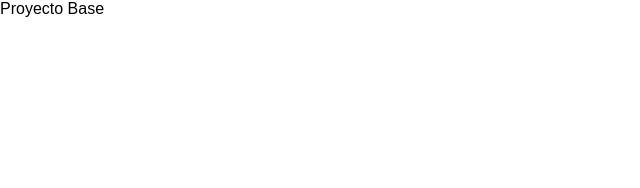
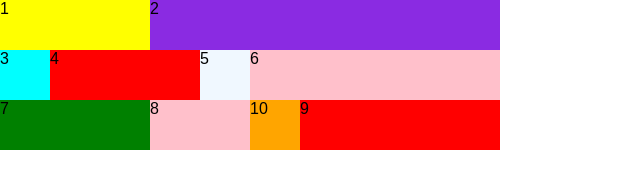
Before and after one commit to Lesricol/grid, a plain HTML site: page index.html in a window 1280 px wide. Shown: the whole page, without its empty margins (0-640 px from the left). Drawn offline with Linux system fonts and the light colour scheme.

Commit message:
grid entendido

```diff
--- a/css/styles.css
+++ b/css/styles.css
@@ -20,3 +20,70 @@ body {
   margin: 0;
   font-family: sans-serif;
 }
+
+.grid-container {
+  display: grid;
+  grid-template-columns: repeat(10, 50px);
+  grid-template-rows: repeat(3, 50px);
+  background-color: orange;
+  width: 500px;
+  height: 150px;
+}
+
+.box-1 {
+  grid-column: 1 / 4;
+  grid-row: 1 / 2;
+  background-color: yellow;
+}
+
+.box-2 {
+  grid-column: 4 / 11;
+  grid-row: 1 / 2;
+  background-color: blueviolet;
+}
+
+.box-3 {
+  grid-column: 1 / 2;
+  grid-row: 2 / 3;
+  background-color: cyan;
+}
+.box-4 {
+  grid-column: 2 / 5;
+  grid-row: 2 / 3;
+  background-color: red;
+}
+.box-5 {
+  grid-column: 5 / 6;
+  grid-row: 2 / 3;
+  background-color: aliceblue;
+}
+
+.box-6 {
+  grid-column: 6 / 11;
+  grid-row: 2 / 3;
+  background-color: pink;
+}
+
+.box-7 {
+  grid-column: 1 / 4;
+  grid-row: 3 / 4;
+  background-color: green;
+}
+
+.box-8 {
+  grid-column: 4 / 6;
+  grid-row: 3 / 4;
+  background-color: pink;
+}
+
+.box-9 {
+  grid-column: 6 / 7;
+  grid-row: 3 / 4;
+  background-color: cyan;
+}
+
+.box-9 {
+  grid-column: 7 / 11;
+  grid-row: 3 / 4;
+  background-color: red;
+}
--- a/index.html
+++ b/index.html
@@ -7,6 +7,17 @@
     <title>Document</title>
   </head>
   <body>
-    <hi>Proyecto Base</hi>
+    <div class="grid-container">
+      <div class="box-1">1</div>
+      <div class="box-2">2</div>
+      <div class="box-3">3</div>
+      <div class="box-4">4</div>
+      <div class="box-5">5</div>
+      <div class="box-6">6</div>
+      <div class="box-7">7</div>
+      <div class="box-8">8</div>
+      <div class="box-9">9</div>
+      <div class="box-10">10</div>
+    </div>
   </body>
 </html>
```
